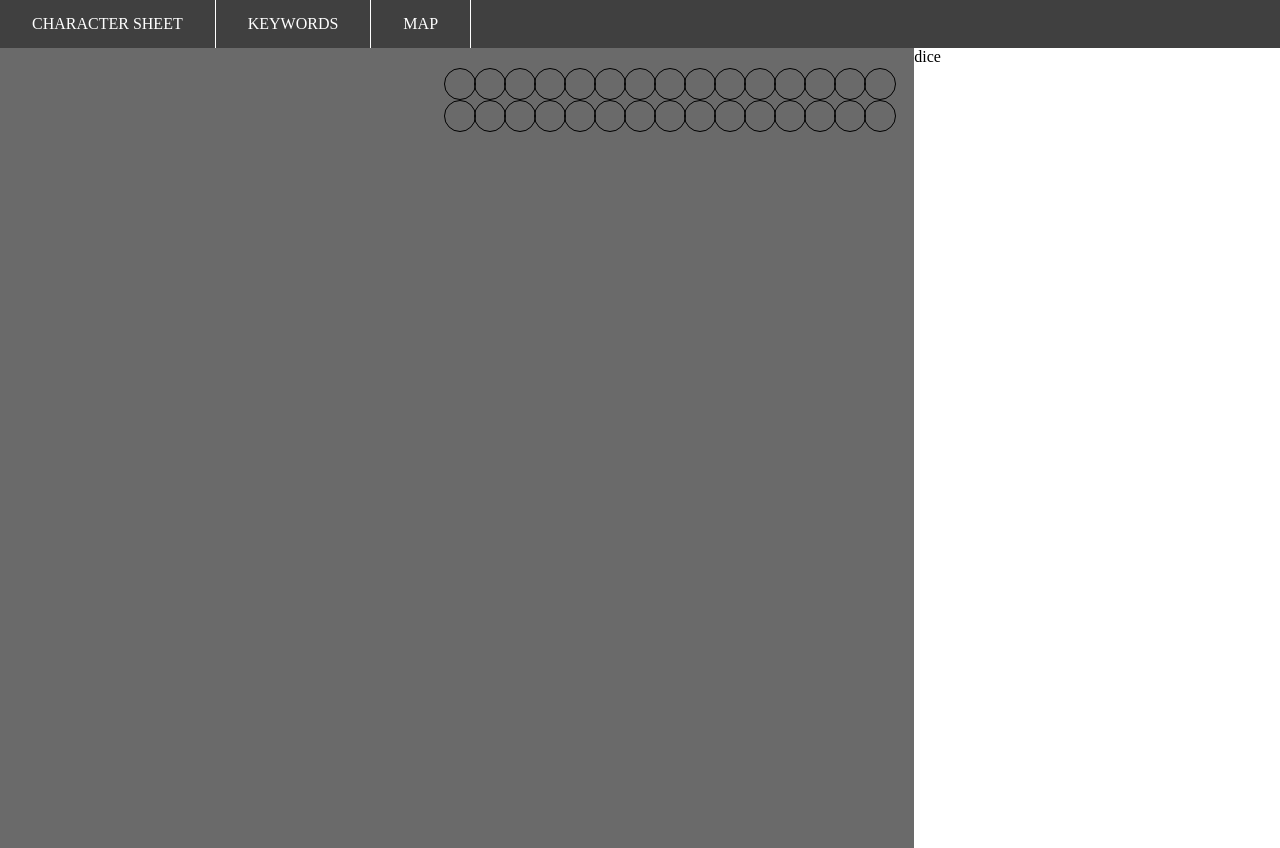
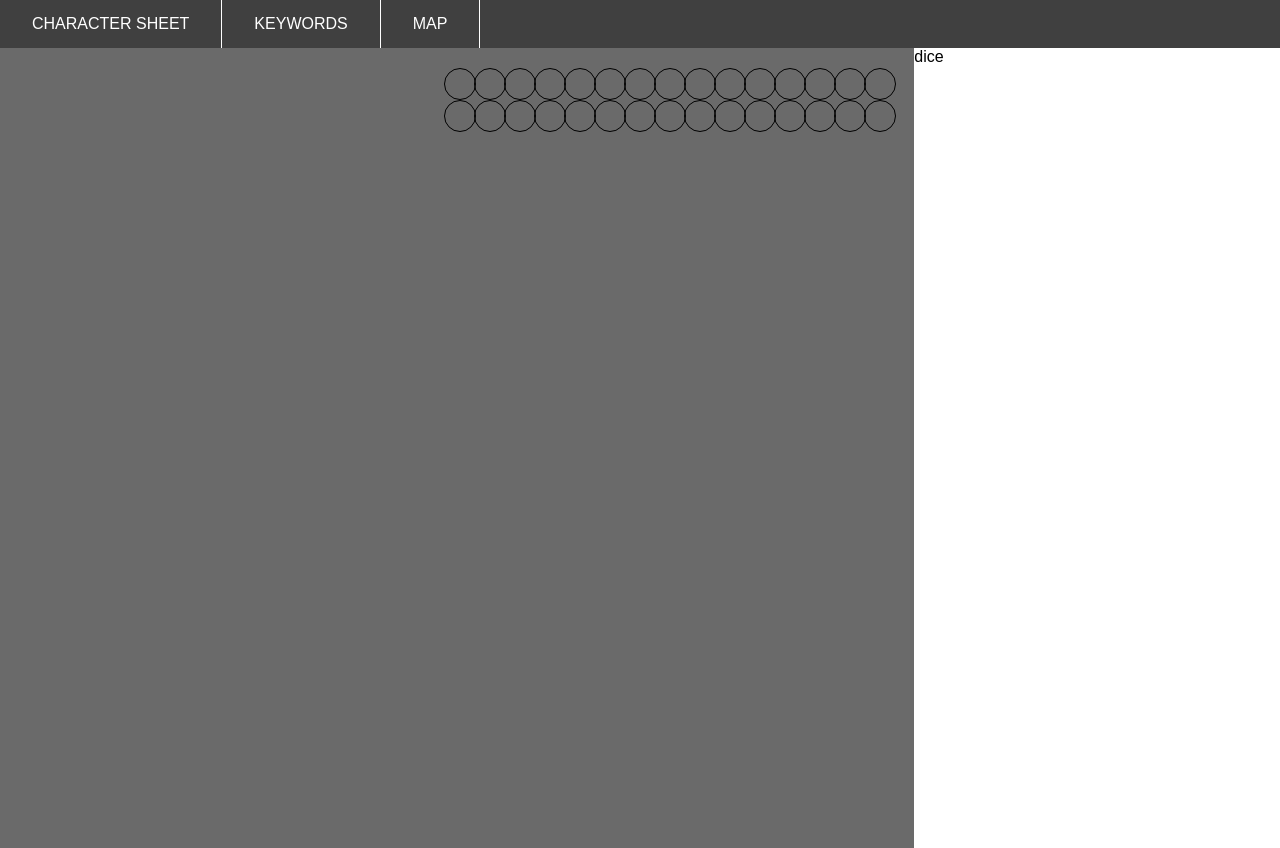
Before and after one commit to ValerioTerzoli/viking-sheet, a plain HTML site: page index.html in a window 1280 px wide. Drawn offline with Linux system fonts and the light colour scheme.

Commit message:
Added fonts

```diff
--- a/styles.css
+++ b/styles.css
@@ -1,4 +1,20 @@
+@font-face {
+  font-family: 'Megrim';
+  font-style: normal;
+  font-weight: 400;
+  font-display: swap;
+  src: url('https://cdn.jsdelivr.net/fontsource/fonts/megrim@5.3.0/latin-400-normal.woff2') format('woff2');
+
+  font-family: 'Metamorphous';
+  font-style: normal;
+  font-weight: 400;
+  font-display: swap;
+  src: url('path/to/metamorphous-400.woff2') format('woff2'),
+       url('path/to/metamorphous-400.woff') format('woff');
+}
+
 body {
+    font-family: 'Megrim', sans-serif;
     padding: 0;
     margin: 0;
     display: grid;
```
